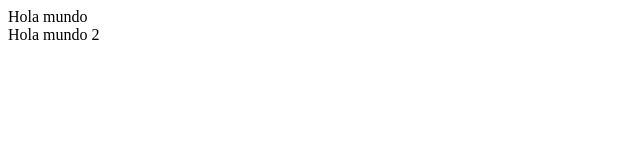
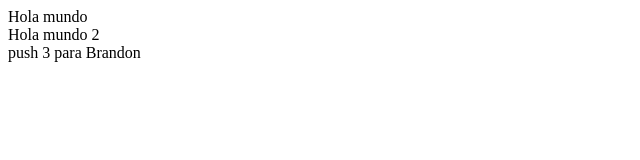
Before and after one commit to BcoreS/Presentacion10, a plain HTML site: page HTML/index.html in a window 1280 px wide. Shown: the whole page, without its empty margins (0-640 px from the left). Drawn offline with Linux system fonts and the light colour scheme.

Commit message:
push 3 para Brandon

```diff
--- a/HTML/index.html
+++ b/HTML/index.html
@@ -8,6 +8,7 @@
 <body>
     <div>Hola mundo</div>
         <div>Hola mundo 2</div>
+        push 3 para Brandon
 
 </body>
 </html>
```
